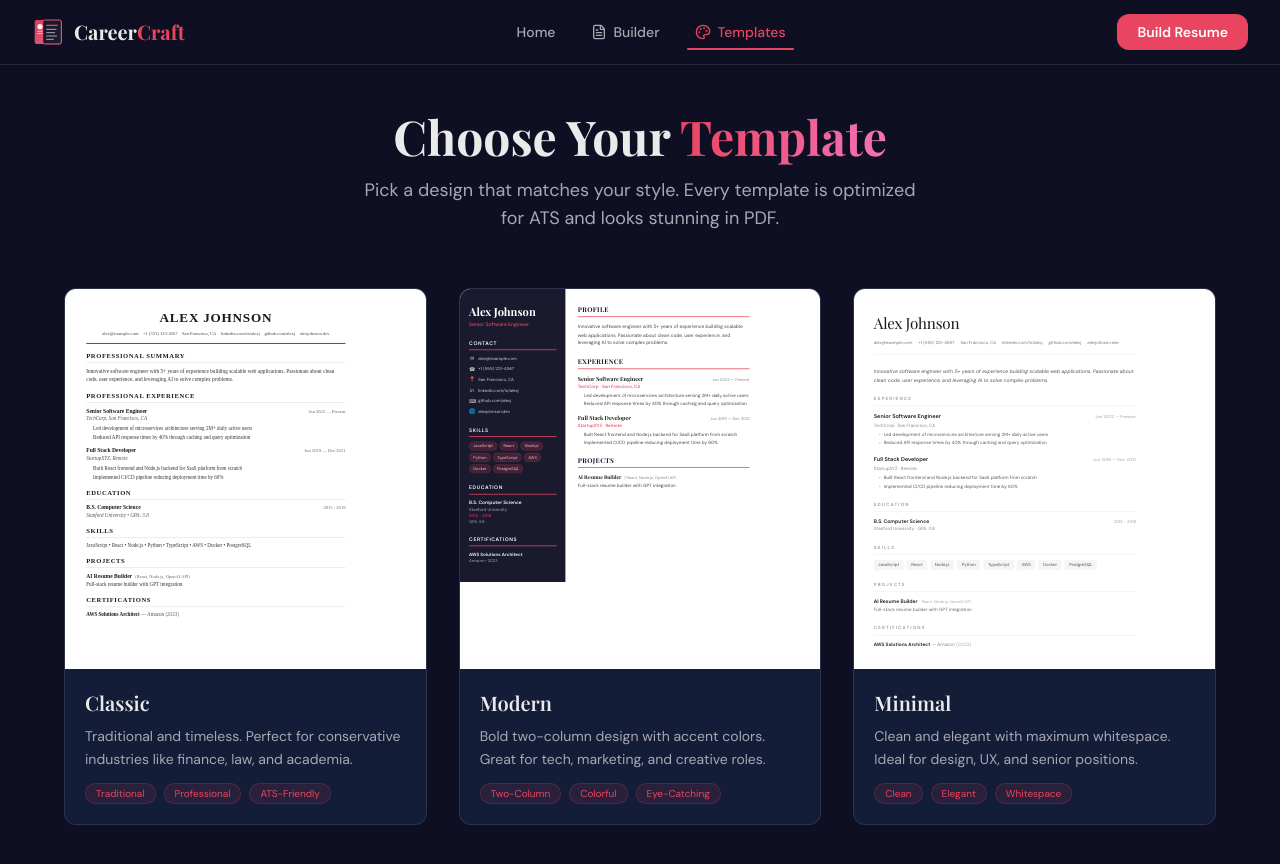
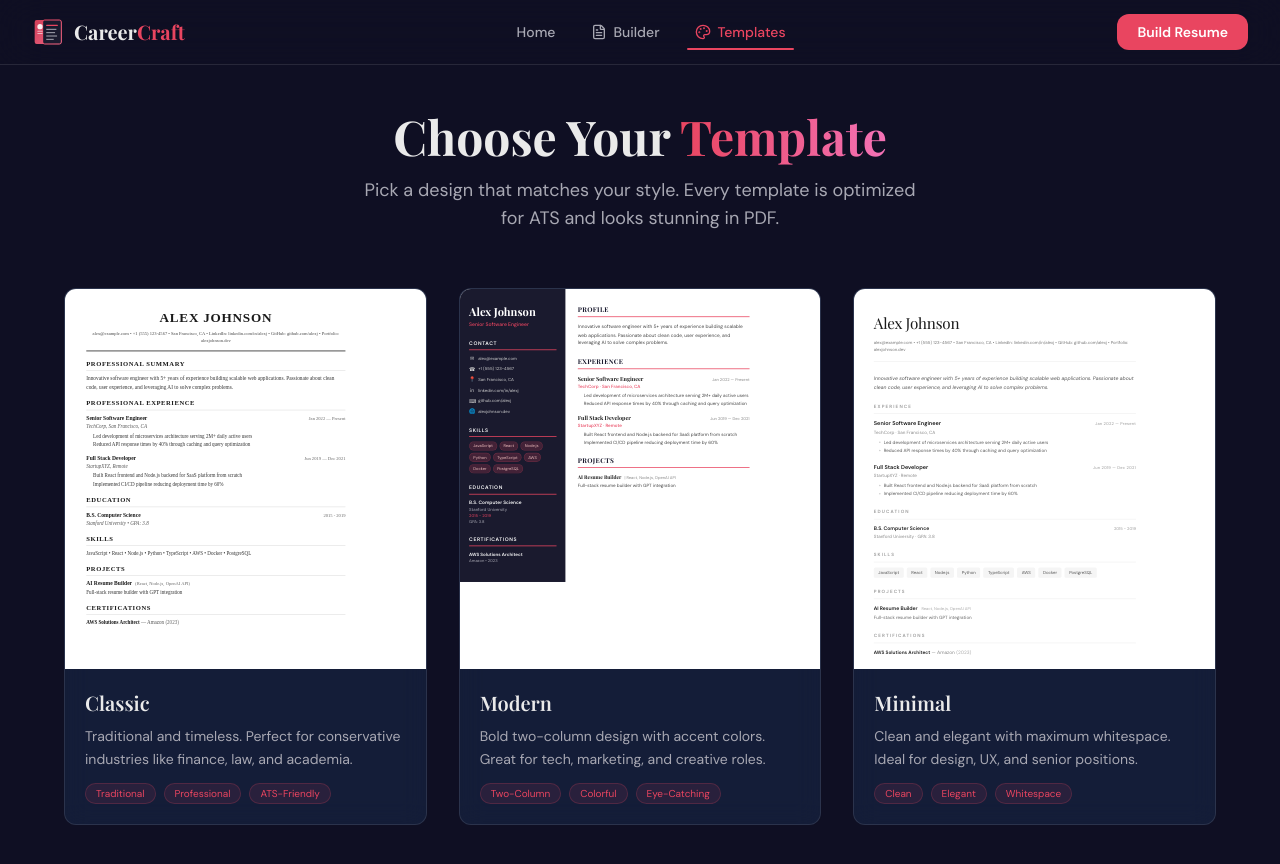
Before and after one commit to AutomateStack/CareerCraft, a React (Vite) app: page /templates in a window 1280 px wide. Shown: the top 864 px of the page. Built offline with nearby package versions, Linux system fonts and the light colour scheme; a web font is replaced by a local one.

Commit message:
fix: PDF export contact formatting - single-line separator layout with labels and clean URLs

```diff
--- a/src/components/templates/ClassicTemplate.jsx
+++ b/src/components/templates/ClassicTemplate.jsx
@@ -30,18 +30,22 @@ export default function ClassicTemplate({ resumeData }) {
         }}>
           {personalInfo.fullName || 'Your Name'}
         </h1>
-        <div style={{ display: 'flex', flexWrap: 'wrap', justifyContent: 'center', gap: '12px', fontSize: '9pt', color: '#444' }}>
-          {personalInfo.email && (
-            <span style={{ display: 'flex', alignItems: 'center', gap: '4px' }}>
-              {personalInfo.email}
-            </span>
-          )}
-          {personalInfo.phone && <span>{personalInfo.phone}</span>}
-          {personalInfo.location && <span>{personalInfo.location}</span>}
-          {personalInfo.linkedin && <span>{personalInfo.linkedin}</span>}
-          {personalInfo.github && <span>{personalInfo.github}</span>}
-          {personalInfo.portfolio && <span>{personalInfo.portfolio}</span>}
-        </div>
+        {(() => {
+          const cleanUrl = (url) => (url || '').replace(/^https?:\/\/(www\.)?/, '');
+          const items = [
+            personalInfo.email,
+            personalInfo.phone,
+            personalInfo.location,
+            personalInfo.linkedin && `LinkedIn: ${cleanUrl(personalInfo.linkedin)}`,
+            personalInfo.github && `GitHub: ${cleanUrl(personalInfo.github)}`,
+            personalInfo.portfolio && `Portfolio: ${cleanUrl(personalInfo.portfolio)}`,
+          ].filter(Boolean);
+          return (
+            <p style={{ fontSize: '9pt', color: '#444', margin: 0, lineHeight: '1.6' }}>
+              {items.join('  •  ')}
+            </p>
+          );
+        })()}
       </div>
 
       {/* Summary */}
--- a/src/components/templates/MinimalTemplate.jsx
+++ b/src/components/templates/MinimalTemplate.jsx
@@ -29,22 +29,29 @@ export default function MinimalTemplate({ resumeData }) {
         }}>
           {personalInfo.fullName || 'Your Name'}
         </h1>
-        <div style={{
-          display: 'flex',
-          flexWrap: 'wrap',
-          gap: '16px',
-          fontSize: '8.5pt',
-          color: '#777',
-          paddingBottom: '20px',
-          borderBottom: '1px solid #e5e5e5',
-        }}>
-          {personalInfo.email && <span>{personalInfo.email}</span>}
-          {personalInfo.phone && <span>{personalInfo.phone}</span>}
-          {personalInfo.location && <span>{personalInfo.location}</span>}
-          {personalInfo.linkedin && <span>{personalInfo.linkedin}</span>}
-          {personalInfo.github && <span>{personalInfo.github}</span>}
-          {personalInfo.portfolio && <span>{personalInfo.portfolio}</span>}
-        </div>
+        {(() => {
+          const cleanUrl = (url) => (url || '').replace(/^https?:\/\/(www\.)?/, '');
+          const items = [
+            personalInfo.email,
+            personalInfo.phone,
+            personalInfo.location,
+            personalInfo.linkedin && `LinkedIn: ${cleanUrl(personalInfo.linkedin)}`,
+            personalInfo.github && `GitHub: ${cleanUrl(personalInfo.github)}`,
+            personalInfo.portfolio && `Portfolio: ${cleanUrl(personalInfo.portfolio)}`,
+          ].filter(Boolean);
+          return (
+            <p style={{
+              fontSize: '8.5pt',
+              color: '#777',
+              margin: 0,
+              paddingBottom: '20px',
+              borderBottom: '1px solid #e5e5e5',
+              lineHeight: '1.7',
+            }}>
+              {items.join('  •  ')}
+            </p>
+          );
+        })()}
       </div>
 
       {/* Summary */}
--- a/src/components/templates/ModernTemplate.jsx
+++ b/src/components/templates/ModernTemplate.jsx
@@ -58,17 +58,17 @@ export default function ModernTemplate({ resumeData }) {
             )}
             {personalInfo.linkedin && (
               <div style={contactItem}>
-                <span style={contactIcon}>in</span> {personalInfo.linkedin}
+                <span style={contactIcon}>in</span> {personalInfo.linkedin.replace(/^https?:\/\/(www\.)?/, '')}
               </div>
             )}
             {personalInfo.github && (
               <div style={contactItem}>
-                <span style={contactIcon}>⌨</span> {personalInfo.github}
+                <span style={contactIcon}>⌨</span> {personalInfo.github.replace(/^https?:\/\/(www\.)?/, '')}
               </div>
             )}
             {personalInfo.portfolio && (
               <div style={contactItem}>
-                <span style={contactIcon}>🌐</span> {personalInfo.portfolio}
+                <span style={contactIcon}>🌐</span> {personalInfo.portfolio.replace(/^https?:\/\/(www\.)?/, '')}
               </div>
             )}
           </div>
```
